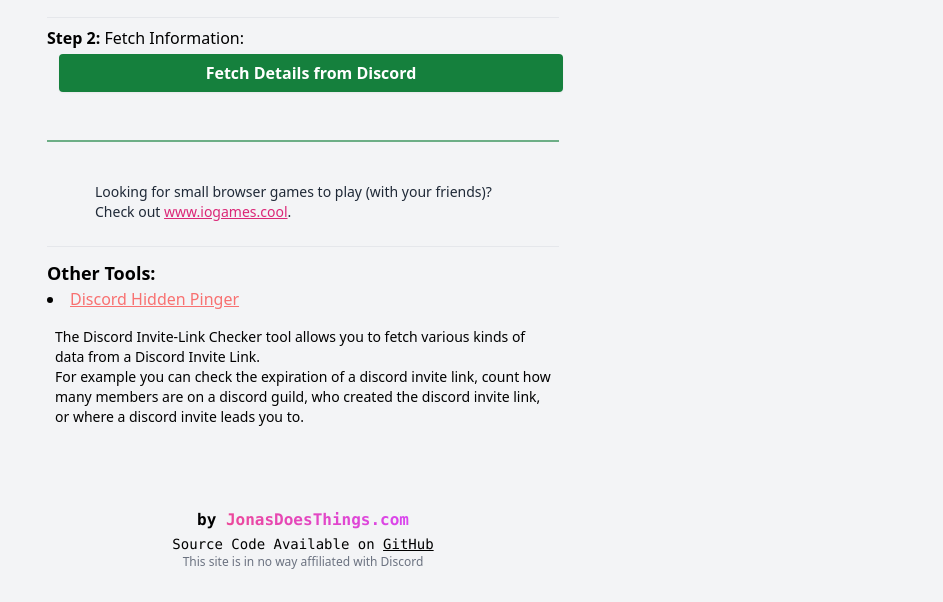
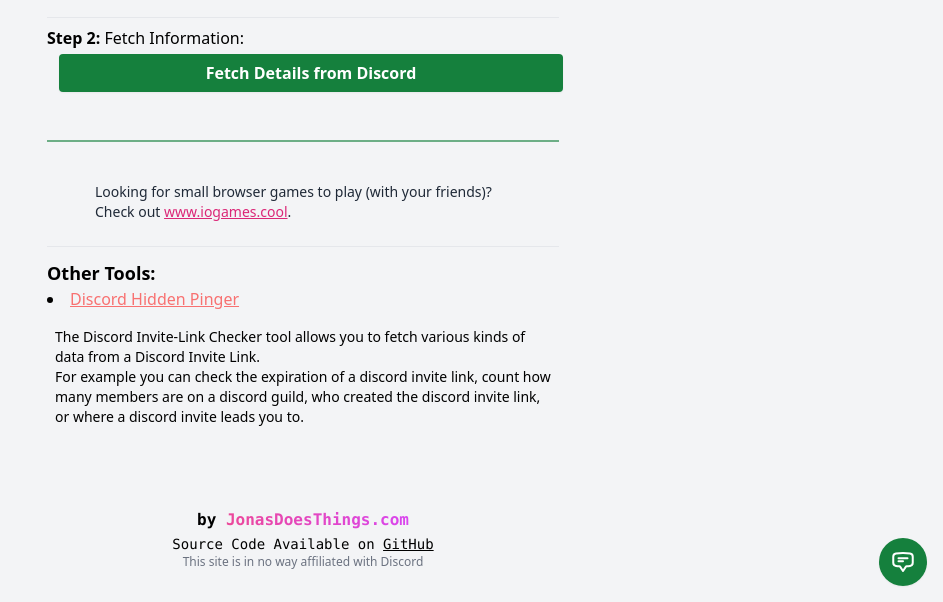
Before and after one commit to JonasDoesThings/discord-hidden-pinger, a website built with Parcel: page src/discord-invite-checker.html in a window 1280 px wide. Shown: the part 198-800 px from the top of the page, without its empty margins (337-1280 px from the left). Built offline with nearby package versions, Linux system fonts and the light colour scheme; a script that the page names is missing.

Commit message:
feat: add feedback button to discord-invite-checker

```diff
--- a/src/discord-invite-checker.html
+++ b/src/discord-invite-checker.html
@@ -67,6 +67,15 @@
       <p class="font-mono font-medium text-sm mt-0.5"><a href="https://github.com/JonasDoesThings/discord-hidden-pinger" target="_blank" rel="nofollow noreferrer noopener">Source Code Available on <span class="underline transition-colors hover:text-gray-500">GitHub</span></a></p>
       <p class="font-mini text-xs text-gray-500">This site is in no way affiliated with Discord</p>
     </footer>
+
+    <button
+            class="absolute right-4 bottom-4 rounded-full w-12 h-12 inline-flex items-center justify-center border border-transparent bg-green-700 px-2.5 py-1.5 font-semibold text-white shadow-sm transition-colors hover:bg-green-800 focus:outline-none focus:ring-2 focus:ring-indigo-500 focus:ring-offset-2"
+            data-minifeedback-survey="0194899d-eaf5-728f-8c1c-79d435f94ed8"
+    >
+      <svg xmlns="http://www.w3.org/2000/svg" fill="none" viewBox="0 0 24 24" stroke-width="2" stroke="currentColor" class="w-6">
+        <path stroke-linecap="round" stroke-linejoin="round" d="M7.5 8.25h9m-9 3H12m-9.75 1.51c0 1.6 1.123 2.994 2.707 3.227 1.129.166 2.27.293 3.423.379.35.026.67.21.865.501L12 21l2.755-4.133a1.14 1.14 0 0 1 .865-.501 48.172 48.172 0 0 0 3.423-.379c1.584-.233 2.707-1.626 2.707-3.228V6.741c0-1.602-1.123-2.995-2.707-3.228A48.394 48.394 0 0 0 12 3c-2.392 0-4.744.175-7.043.513C3.373 3.746 2.25 5.14 2.25 6.741v6.018Z" />
+      </svg>
+    </button>
   </body>
 
   <script type="text/javascript">
@@ -356,6 +365,7 @@
       fetchInviteButton.click();
     }
   </script>
+  <script src="https://minifeedback.kadse.workers.dev/widget/v1/client-script.js" type="module"></script>
 
   <link rel="stylesheet" href="css/index.pcss">
 </html>
```
